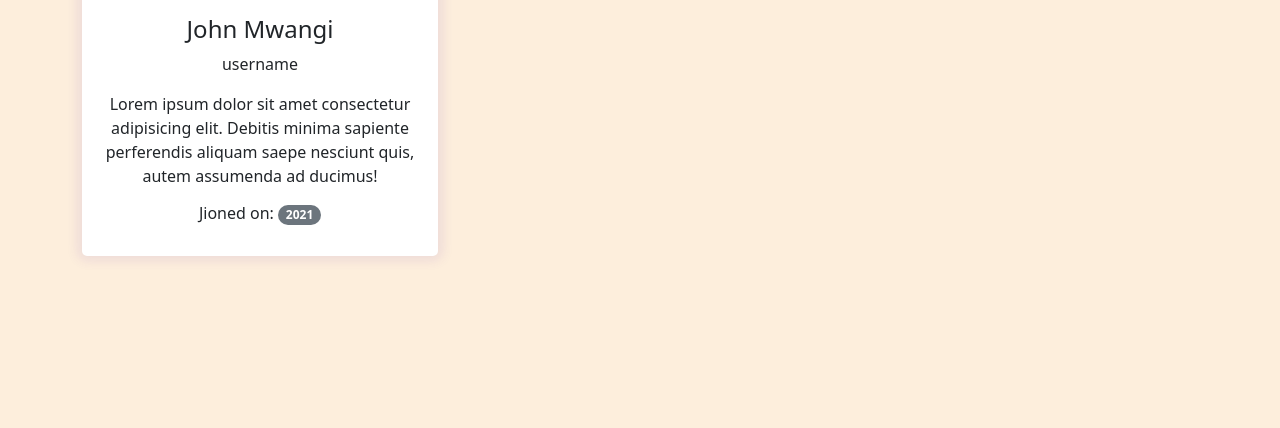
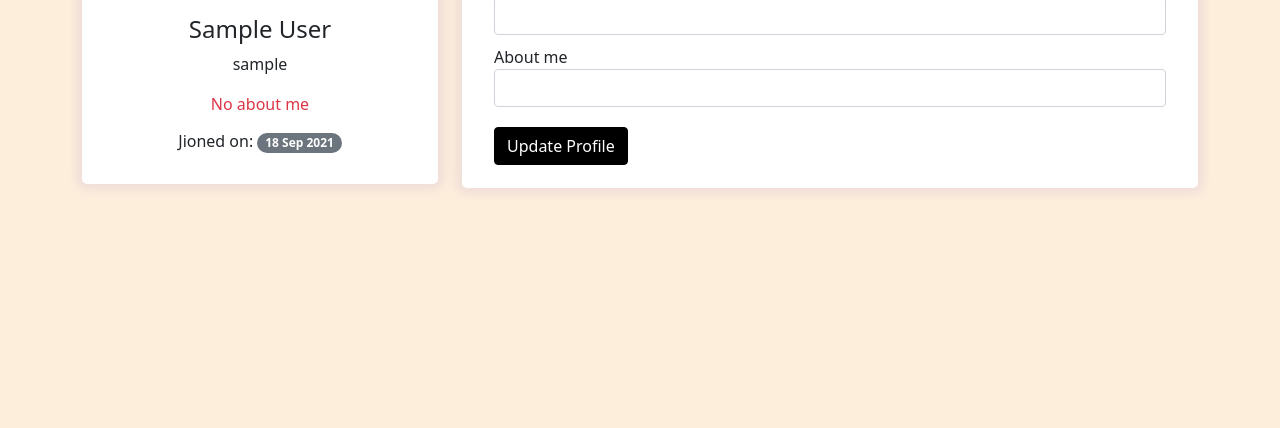
Before and after one commit to WilsonKinyua/pitches, a Flask app: a page that uses app/templates/profile/profile.html in a window 1280 px wide. Shown: the part 316-744 px from the top of the page. Run offline with Flask 2, Linux system fonts and the light colour scheme; the visitor is signed in with stand-in values (Sample User, id 1); data comes from the database, SQL or seed files in the repository; some libraries are stand-ins or nearby versions.

Commit message:
updating user account done

```diff
--- a/app/main/forms.py
+++ b/app/main/forms.py
@@ -0,0 +1,31 @@
+from flask_wtf import FlaskForm
+from wtforms import StringField, PasswordField, BooleanField, SubmitField
+from wtforms.validators import Required, Email, Length, EqualTo
+from ..models import User
+from wtforms import ValidationError
+
+# update profile form class
+
+
+class UpdateProfileForm(FlaskForm):
+    email = StringField('Email', validators=[
+                        Required(), Length(1, 64), Email()])
+    username = StringField('Username', validators=[Required(), Length(1, 64)])
+    # confirmed = BooleanField('Confirmed')
+    # role = StringField('Role', validators=[Required()])
+    name = StringField('Name', validators=[Required(), Length(1, 64)])
+    # location = StringField('Location', validators=[Required(), Length(1, 64)])
+    about_me = StringField('About me', validators=[Required(), Length(1, 64)])
+    submit = SubmitField('Update Profile')
+
+    # def __init__(self, user, *args, **kwargs):
+    #     super(UpdateProfileForm, self).__init__(*args, **kwargs)
+    #     self.user = user
+
+    # def validate_email(self, field):
+    #     if field.data != self.user.email and User.query.filter_by(email=field.data).first():
+    #         raise ValidationError('Email already registered.')
+
+    # def validate_username(self, field):
+    #     if field.data != self.user.username and User.query.filter_by(username=field.data).first():
+    #         raise ValidationError('Username already in use.')
--- a/app/main/views.py
+++ b/app/main/views.py
@@ -2,7 +2,8 @@ from flask import render_template, redirect, url_for, abort
 from . import main
 from flask_login import login_required, current_user
 from ..models import User, Role, Post, Comment, Dislike, Like, Category
-# from .. import db
+from .. import db
+from .forms import UpdateProfileForm
 
 
 # homepage
@@ -13,10 +14,44 @@ def index():
 
 
 # profile page
-@main.route('/profile/<username>')
+@main.route('/profile/<username>', methods=['GET', 'POST'])
 @login_required
 def profile(username):
     user = User.query.filter_by(username=username).first()
     if user is None:
         abort(404)
-    return render_template('profile/profile.html', user=user)
+    form = UpdateProfileForm()
+    if form.validate_on_submit():
+        user.email = form.email.data
+        user.username = form.username.data
+        user.about_me = form.about_me.data
+        db.session.add(user)
+        db.session.commit()
+        return redirect(url_for('.profile', username=user.username))
+    form.email.data = user.email
+    form.username.data = user.username
+    form.about_me.data = user.about_me
+
+    return render_template('profile/profile.html', user=user, form=form)
+
+# update profile page
+
+
+# @main.route('/update_profile/<username>', methods=['GET', 'POST'])
+# @login_required
+# def update_profile(username):
+#     user = User.query.filter_by(username=username).first()
+#     if user is None:
+#         abort(404)
+#     form = UpdateProfileForm()
+#     if form.validate_on_submit():
+#         user.email = form.email.data
+#         user.username = form.username.data
+#         user.about_me = form.about_me.data
+#         db.session.add(user)
+#         db.session.commit()
+#         return redirect(url_for('.profile', username=user.username))
+#     form.email.data = user.email
+#     form.username.data = user.username
+#     form.about_me.data = user.about_me
+#     return render_template('profile/profile.html', form=form)
--- a/app/static/css/styles.css
+++ b/app/static/css/styles.css
@@ -29,13 +29,13 @@ a {
 }
 
 .btn-success {
-  background-color: #d800f9;
-  border-color: #d800f9;
+  background-color: #800080;
+  border-color: #800080;
 }
 
 .btn-success:hover {
-  background-color: #d800f9;
-  border-color: #d800f9;
+  background-color: #800080;
+  border-color: #800080;
 }
 
 .btn-secondary,
--- a/app/templates/profile/profile.html
+++ b/app/templates/profile/profile.html
@@ -1,5 +1,11 @@
+{% import 'bootstrap/wtf.html' as wtf%}
 {% extends "base.html" %}
 {% block content %}
+<style>
+    .form-control {
+        margin-bottom: 10px;
+    }
+</style>
 <section class="profile">
     <!-- <div class="container-header">
         <h3 class="container-title">My Account</h3>
@@ -11,22 +17,32 @@
                     <img src="https://avatars.githubusercontent.com/u/44901716?v=4" class="card-img-top"
                         alt="My profile picture">
                     <div class="card-body text-center">
-                        <h4 class="card-text">John Mwangi</h4>
-                        <p>username</p>
-                        <p>Lorem ipsum dolor sit amet consectetur adipisicing elit. Debitis minima sapiente
-                            perferendis aliquam saepe nesciunt quis, autem assumenda ad ducimus!</p>
-                        <h6>Jioned on: <span class="badge rounded-pill bg-secondary text-white">2021</span> </h6>
+                        <h4 class="card-text">
+                            {% if current_user.name == None %}
+                            <span class="text-danger">No name</span>
+                            {% else %}
+                            {{ current_user.name }}
+                            {% endif %}
+                        </h4>
+                        <p>{{ current_user.username }}</p>
+                        <p>
+                            {% if current_user.about_me %}
+                            {{ current_user.about_me }}
+                            {% else %}
+                            <span class="text-danger">No about me</span>
+                            {% endif %}
+                        </p>
+                        <h6>Jioned on: <span class="badge rounded-pill bg-secondary text-white">
+                                {{ current_user.member_since.strftime('%d %b %Y') }}</span></h6>
                     </div>
                 </div>
             </div>
             <div class="col-md-8">
                 <div class="card">
                     <div class="form-update-profile">
-                        <form>
-                            <div class="row m-3">
-
-                            </div>
-                        </form>
+                        <div class="row m-3">
+                            {{wtf.quick_form(form)}}
+                        </div>
                     </div>
                 </div>
             </div>
```
